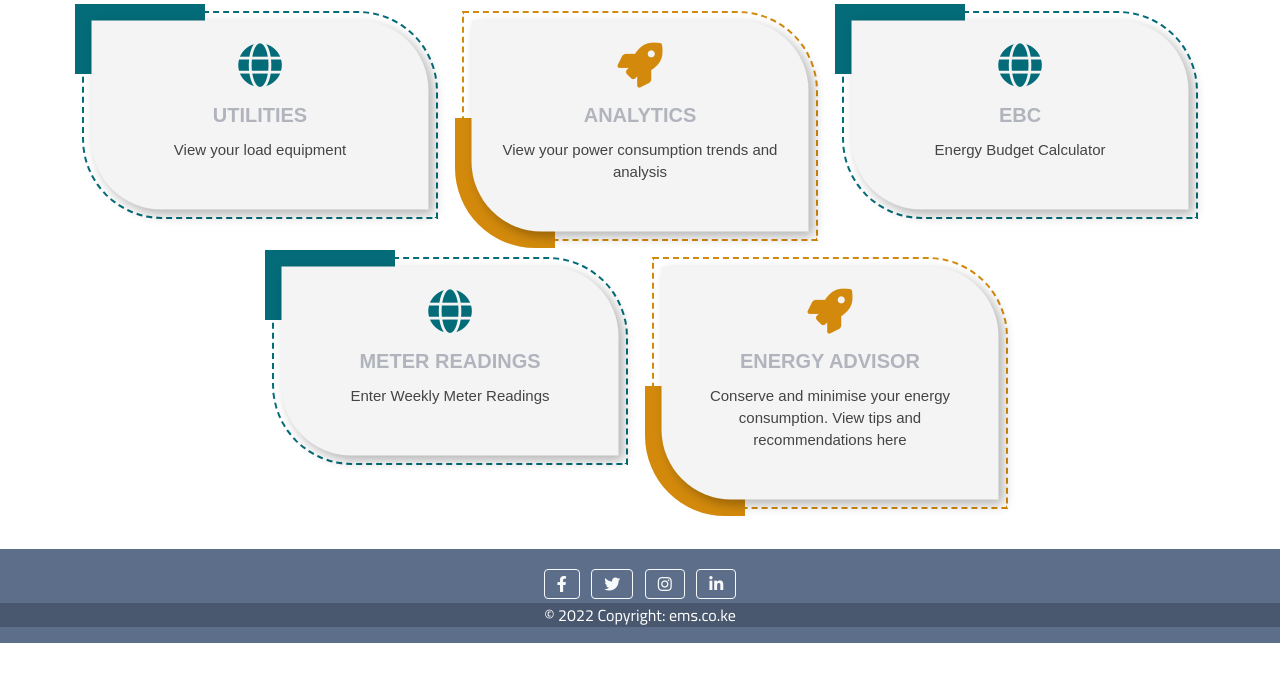
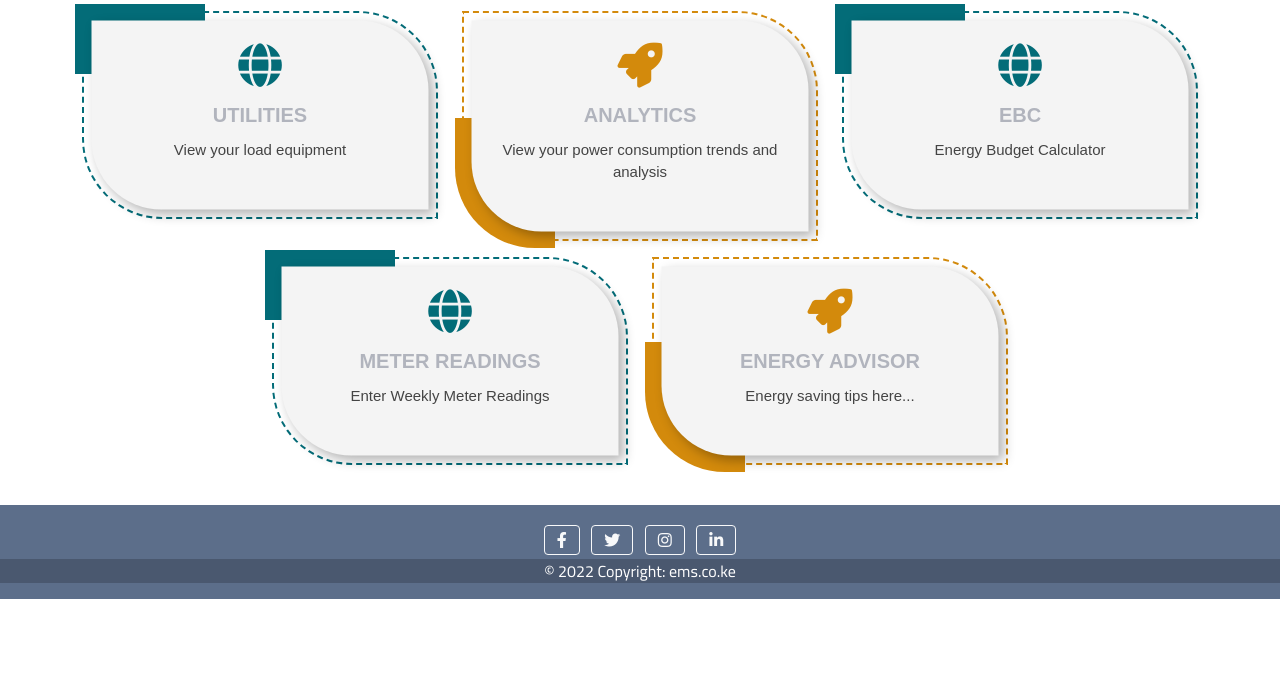
Before and after one commit to Oduo24/ems, a Django app: page / in a window 1280 px wide. Shown: the part 93-775 px from the top of the page. Run offline with Django 3.2, Linux system fonts and the light colour scheme; some libraries are stand-ins or nearby versions.

Commit message:
Minimize description on energy advisor

```diff
--- a/home/templates/home/main2.html
+++ b/home/templates/home/main2.html
@@ -68,7 +68,7 @@
             <span><i class="fa fa-rocket"></i></span>
           </div>
           <a class="service-link" href="{% url 'EnergySavingTips' %}"><h3 class="title">Energy Advisor</h3></a>
-          <p class="description">Conserve and minimise your energy consumption. View tips and recommendations here</p>
+          <p class="description">Energy saving tips here...</p>
         </div>
       </div>
     </div>
```
